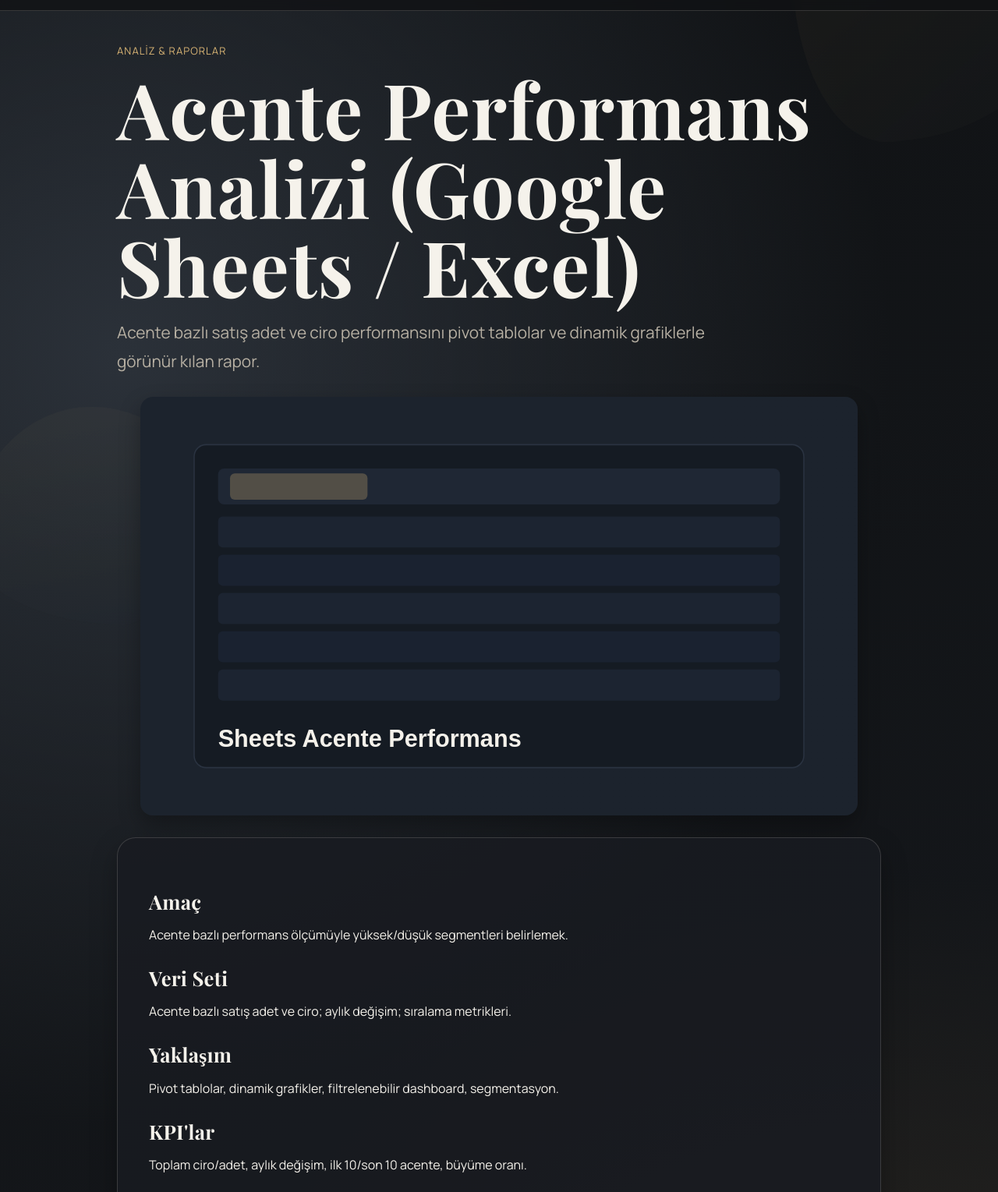
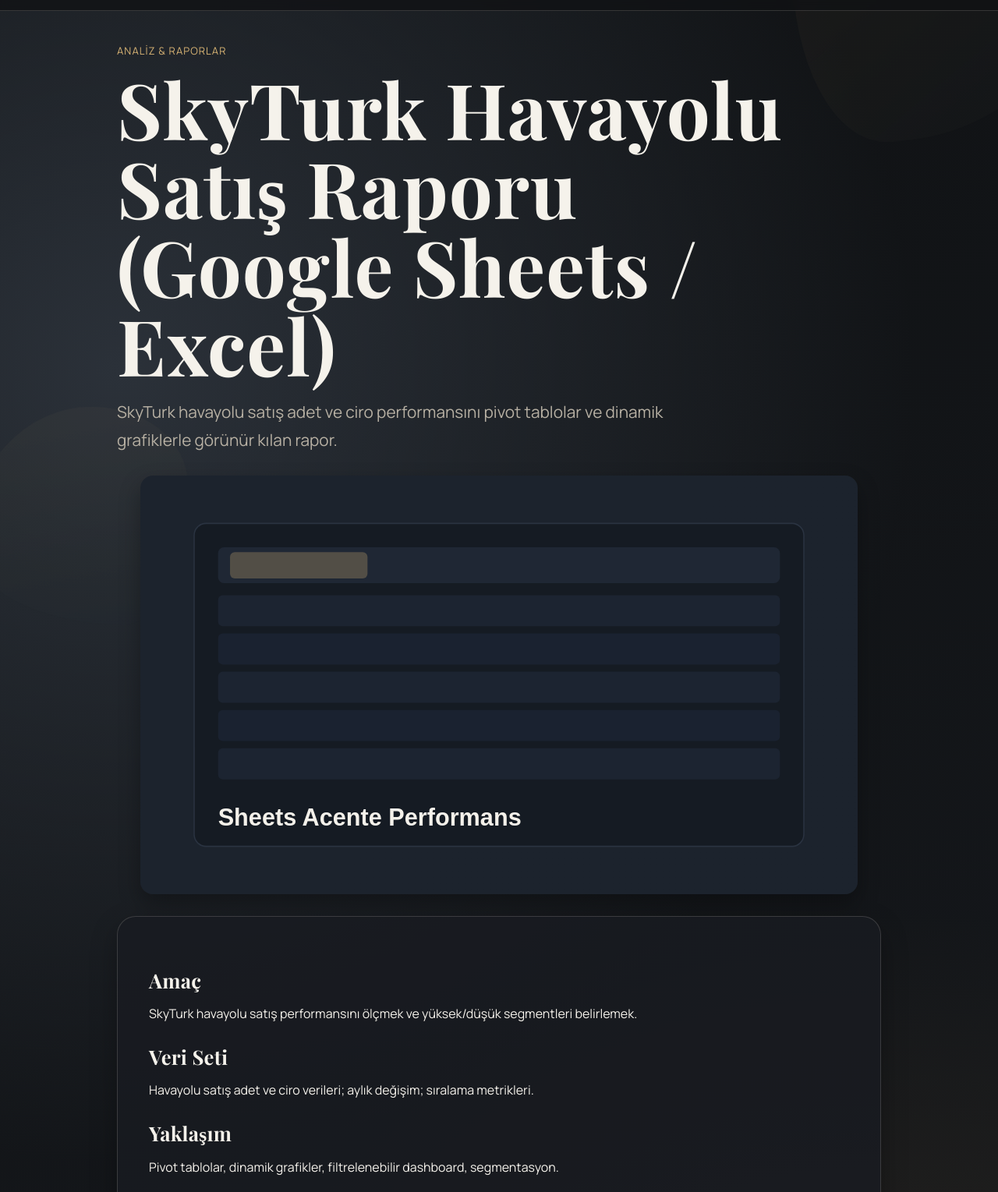
Before and after one commit to nebiseker-source/nebi-website, a plain HTML site: page reports/sheets-acente-performans.html in a window 1280 px wide. Shown: the part 59-1588 px from the top of the page at 78% size. Drawn offline with nearby package versions, Linux system fonts and the light colour scheme.

Commit message:
Prepare Power BI integration + rename Sheets report to SkyTurk

```diff
--- a/reports/sheets-acente-performans.html
+++ b/reports/sheets-acente-performans.html
@@ -3,18 +3,18 @@
 <head>
   <meta charset="UTF-8" />
   <meta name="viewport" content="width=device-width, initial-scale=1.0" />
-  <title>Sheets Acente Performans | Nebi Şeker</title>
-  <meta name="description" content="Google Sheets / Excel acente performans raporu: KPI'lar, yaklaşım ve iş katkısı." />
+  <title>SkyTurk Havayolu Satış Raporu | Nebi Şeker</title>
+  <meta name="description" content="Google Sheets / Excel SkyTurk havayolu satış raporu: KPI'lar, yaklaşım ve iş katkısı." />
   <meta name="robots" content="index, follow" />
   <link rel="canonical" href="https://nebi-website.pages.dev/reports/sheets-acente-performans.html" />
   <meta property="og:type" content="article" />
-  <meta property="og:title" content="Acente Performans Analizi (Google Sheets / Excel)" />
-  <meta property="og:description" content="Pivot tablolar ve segmentasyon ile acente performans analizi." />
+  <meta property="og:title" content="SkyTurk Havayolu Satış Raporu (Google Sheets / Excel)" />
+  <meta property="og:description" content="Pivot tablolar ve segmentasyon ile SkyTurk havayolu satış analizi." />
   <meta property="og:url" content="https://nebi-website.pages.dev/reports/sheets-acente-performans.html" />
   <meta property="og:image" content="https://nebi-website.pages.dev/assets/images/reports/sheets-acente-performans.svg" />
   <meta name="twitter:card" content="summary_large_image" />
-  <meta name="twitter:title" content="Acente Performans Analizi (Google Sheets / Excel)" />
-  <meta name="twitter:description" content="Acente bazlı performans analizi ve içgörü üretimi." />
+  <meta name="twitter:title" content="SkyTurk Havayolu Satış Raporu (Google Sheets / Excel)" />
+  <meta name="twitter:description" content="Havayolu satış performans analizi ve içgörü üretimi." />
   <meta name="twitter:image" content="https://nebi-website.pages.dev/assets/images/reports/sheets-acente-performans.svg" />
   <link rel="icon" type="image/png" href="../assets/favicon.png" />
   <link rel="manifest" href="../site.webmanifest" />
@@ -47,23 +47,23 @@
   <main class="report-main">
     <header class="report-header">
       <p class="post-kicker">Analiz & Raporlar</p>
-      <h1 class="post-title">Acente Performans Analizi (Google Sheets / Excel)</h1>
-      <p class="subtitle">Acente bazlı satış adet ve ciro performansını pivot tablolar ve dinamik grafiklerle görünür kılan rapor.</p>
+      <h1 class="post-title">SkyTurk Havayolu Satış Raporu (Google Sheets / Excel)</h1>
+      <p class="subtitle">SkyTurk havayolu satış adet ve ciro performansını pivot tablolar ve dinamik grafiklerle görünür kılan rapor.</p>
       <img class="report-cover" src="/assets/images/reports/sheets-acente-performans.svg" alt="Sheets acente performans kapak görseli" />
     </header>
 
     <article class="report-article">
       <h2>Amaç</h2>
-      <p>Acente bazlı performans ölçümüyle yüksek/düşük segmentleri belirlemek.</p>
+      <p>SkyTurk havayolu satış performansını ölçmek ve yüksek/düşük segmentleri belirlemek.</p>
 
       <h2>Veri Seti</h2>
-      <p>Acente bazlı satış adet ve ciro; aylık değişim; sıralama metrikleri.</p>
+      <p>Havayolu satış adet ve ciro verileri; aylık değişim; sıralama metrikleri.</p>
 
       <h2>Yaklaşım</h2>
       <p>Pivot tablolar, dinamik grafikler, filtrelenebilir dashboard, segmentasyon.</p>
 
       <h2>KPI'lar</h2>
-      <p>Toplam ciro/adet, aylık değişim, ilk 10/son 10 acente, büyüme oranı.</p>
+      <p>Toplam ciro/adet, aylık değişim, en iyi/en zayıf hatlar, büyüme oranı.</p>
 
       <h2>İş Katkısı</h2>
       <p>Düşük performansı tespit, hedef takibi, aksiyon planı üretme.</p>
```
Also changed, not shown: index.html (+3 -3 lines), reports/powerbi-havayolu-satis.html (+3 -3 lines).
